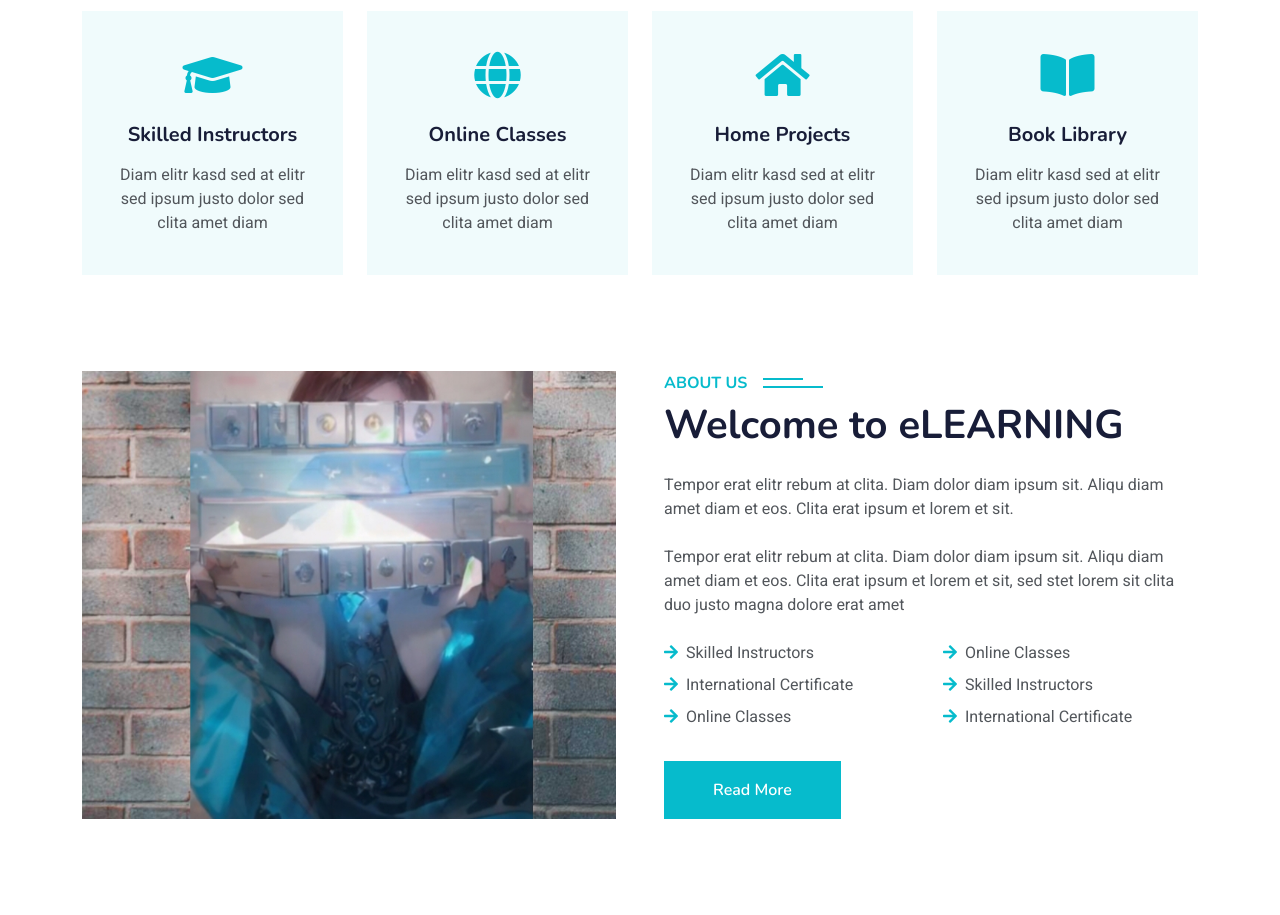
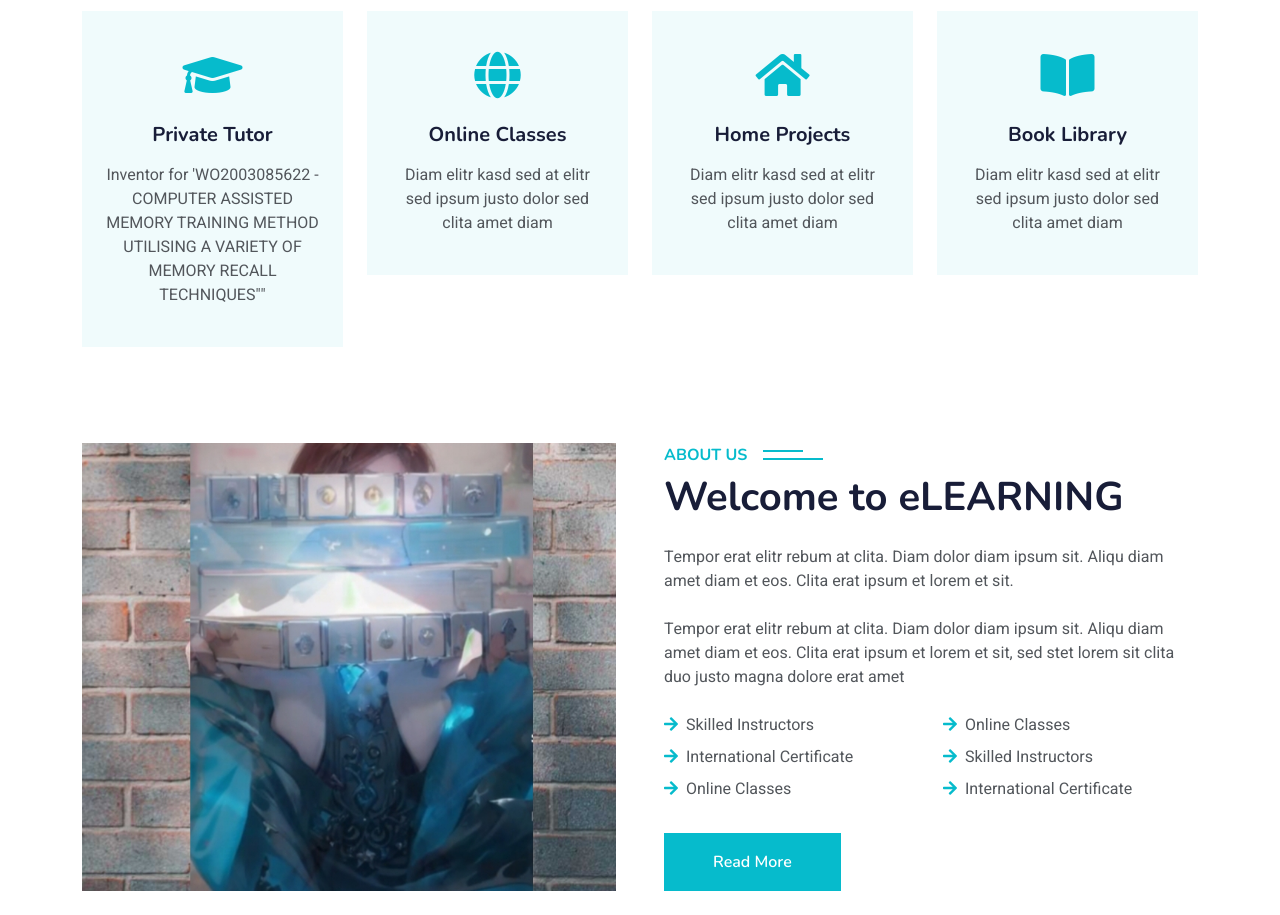
Before and after one commit to WilliamCharlesHoly/BeMyMemoryOnlineLearning, a plain HTML site: page index.html in a window 1280 px wide. Shown: the part 880-1795 px from the top of the page. Drawn offline with nearby package versions, Linux system fonts and the light colour scheme.

Commit message:
Update index.html

```diff
--- a/index.html
+++ b/index.html
@@ -119,8 +119,11 @@
                     <div class="service-item text-center pt-3">
                         <div class="p-4">
                             <i class="fa fa-3x fa-graduation-cap text-primary mb-4"></i>
-                            <h5 class="mb-3">Skilled Instructors</h5>
-                            <p>Diam elitr kasd sed at elitr sed ipsum justo dolor sed clita amet diam</p>
+                            <h5 class="mb-3">Private Tutor</h5>
+                            <p> Inventor for 'WO2003085622 - COMPUTER ASSISTED MEMORY TRAINING METHOD UTILISING A VARIETY OF MEMORY RECALL TECHNIQUES""
+
+
+      </p>
                         </div>
                     </div>
                 </div>
```
